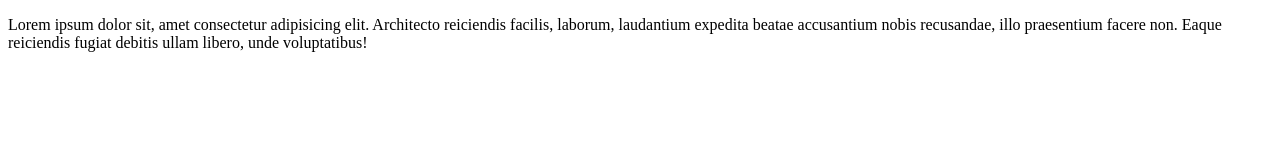
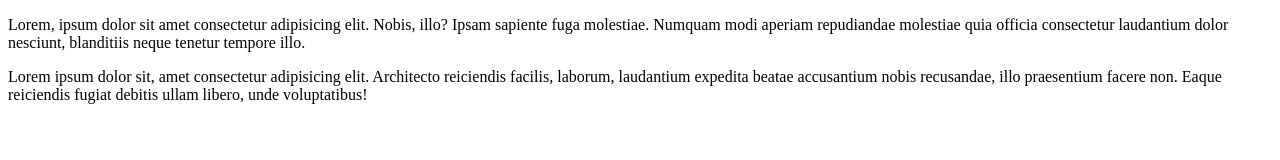
Before and after one commit to damar-codes/My-codes, a plain HTML site: page index.html in a window 1280 px wide. Drawn offline with Linux system fonts and the light colour scheme.

Commit message:
Add new paragraph

```diff
--- a/index.html
+++ b/index.html
@@ -6,6 +6,7 @@
     <title>Document</title>
 </head>
 <body>
+    <p>Lorem, ipsum dolor sit amet consectetur adipisicing elit. Nobis, illo? Ipsam sapiente fuga molestiae. Numquam modi aperiam repudiandae molestiae quia officia consectetur laudantium dolor nesciunt, blanditiis neque tenetur tempore illo.</p>
     <p>Lorem ipsum dolor sit, amet consectetur adipisicing elit. Architecto reiciendis facilis, laborum, laudantium expedita beatae accusantium nobis recusandae, illo praesentium facere non. Eaque reiciendis fugiat debitis ullam libero, unde voluptatibus!</p>
 </body>
 </html>
```
